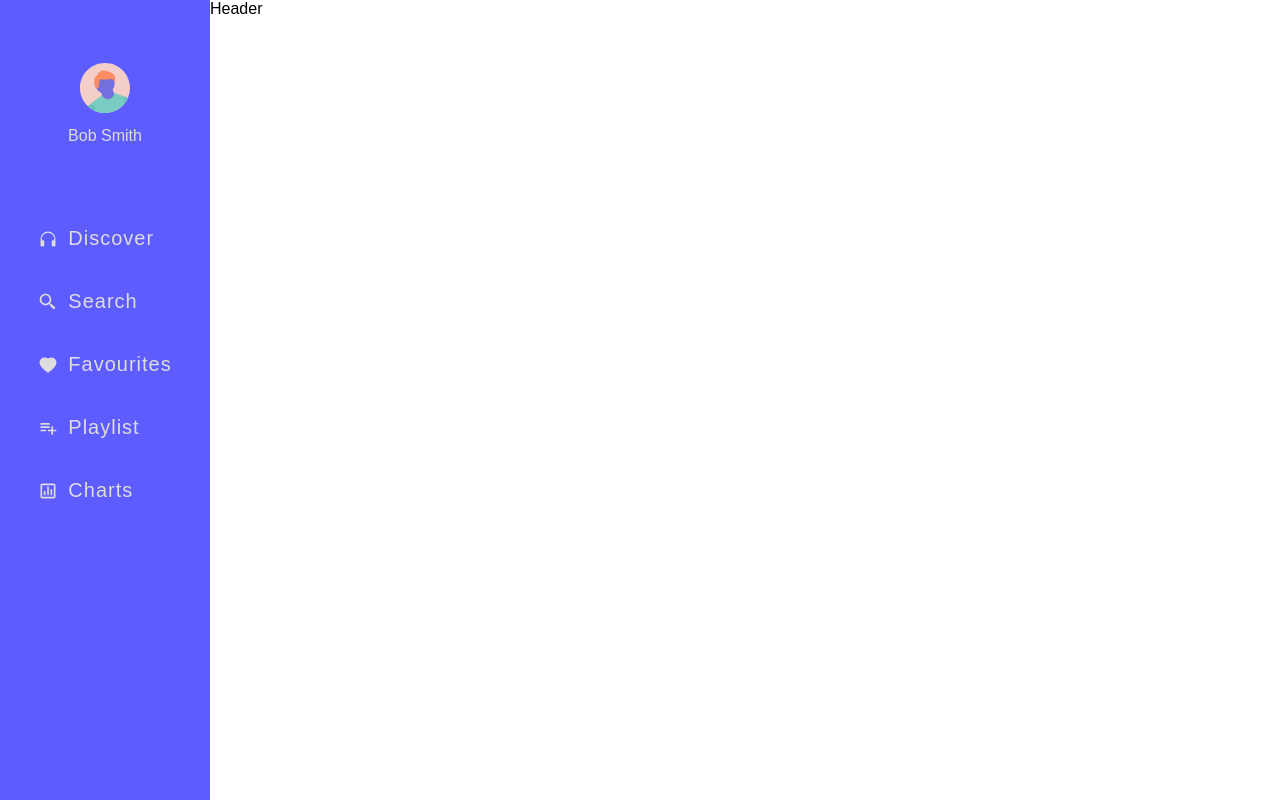
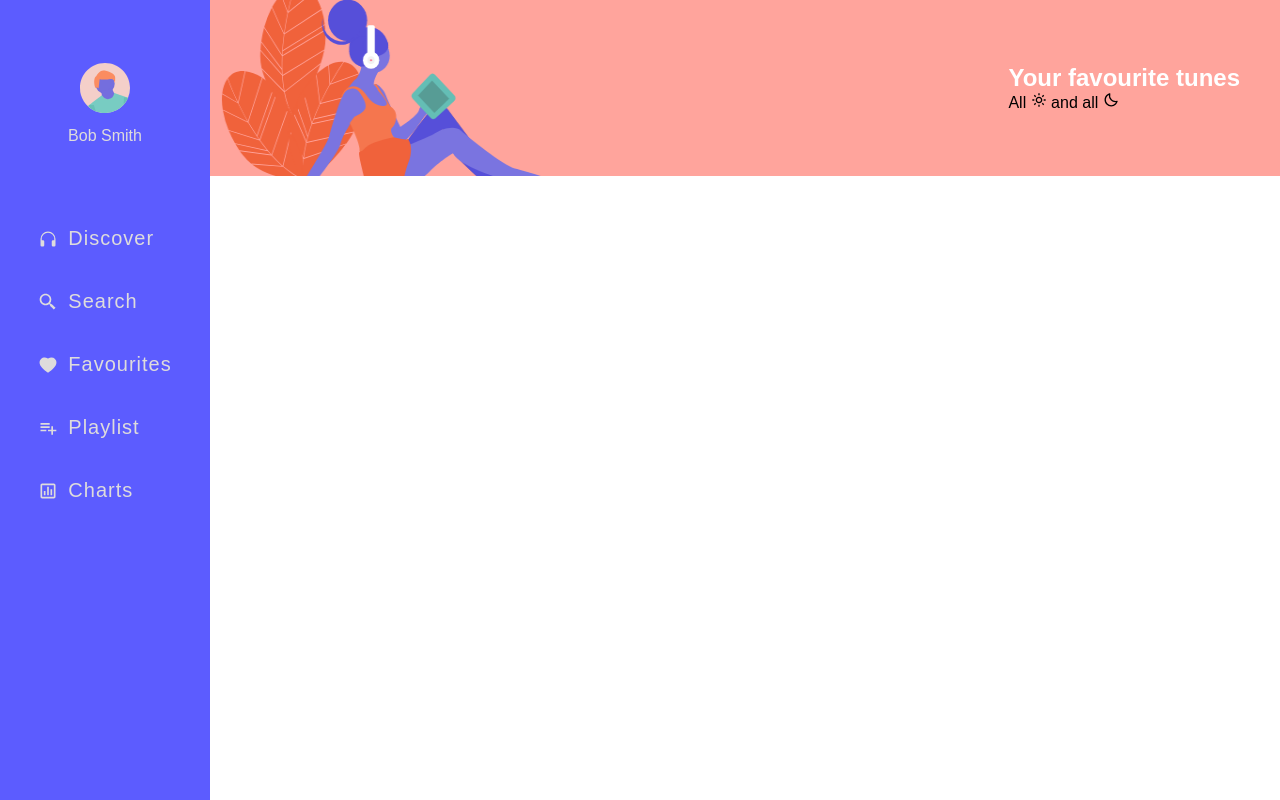
Before and after one commit to YusufjonAbdumajidov/spootify, a React (Create React App) app: page / in a window 1280 px wide. Built offline with nearby package versions, Linux system fonts and the light colour scheme.

Commit message:
new component added

```diff
--- a/src/Components/Header.jsx
+++ b/src/Components/Header.jsx
@@ -1,8 +1,18 @@
-import React from 'react'
+import React from 'react';
+import HeroImage from '../images/hero.svg';
+import { BiSun, BiMoon } from 'react-icons/bi';
 
 const Header = () => {
   return (
-    <div>Header</div>
+    <div className='header'>
+
+        <img src={HeroImage} alt="hero" />
+
+        <section>
+            <h1>Your favourite tunes</h1>
+            <p>All <BiSun /> and all <BiMoon/> </p>
+        </section>
+    </div>
   )
 }
 
--- a/src/styles/_header.scss
+++ b/src/styles/_header.scss
@@ -0,0 +1,17 @@
+.header{
+    // border: 1px solid #111;
+    height: 22vh;
+    overflow: hidden;
+    display: flex;
+    align-items: center;
+    justify-content: space-between;
+    padding-right: 40px;
+    background-color: rgb(255, 164, 156);
+    h1{
+        color: #fff;
+    }
+    img{
+        height: 240px;
+        transform: rotateY(160deg)
+    }
+}
```
